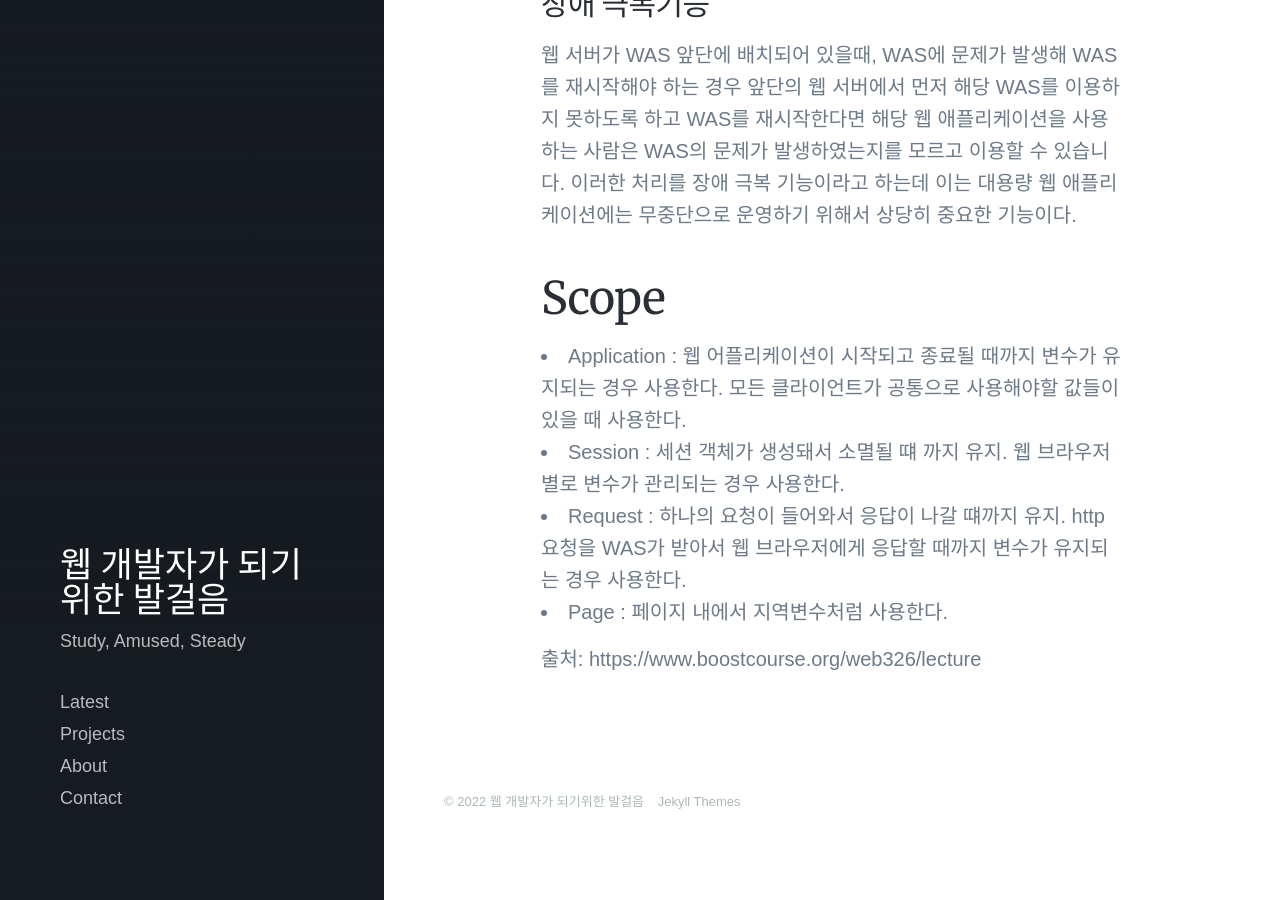
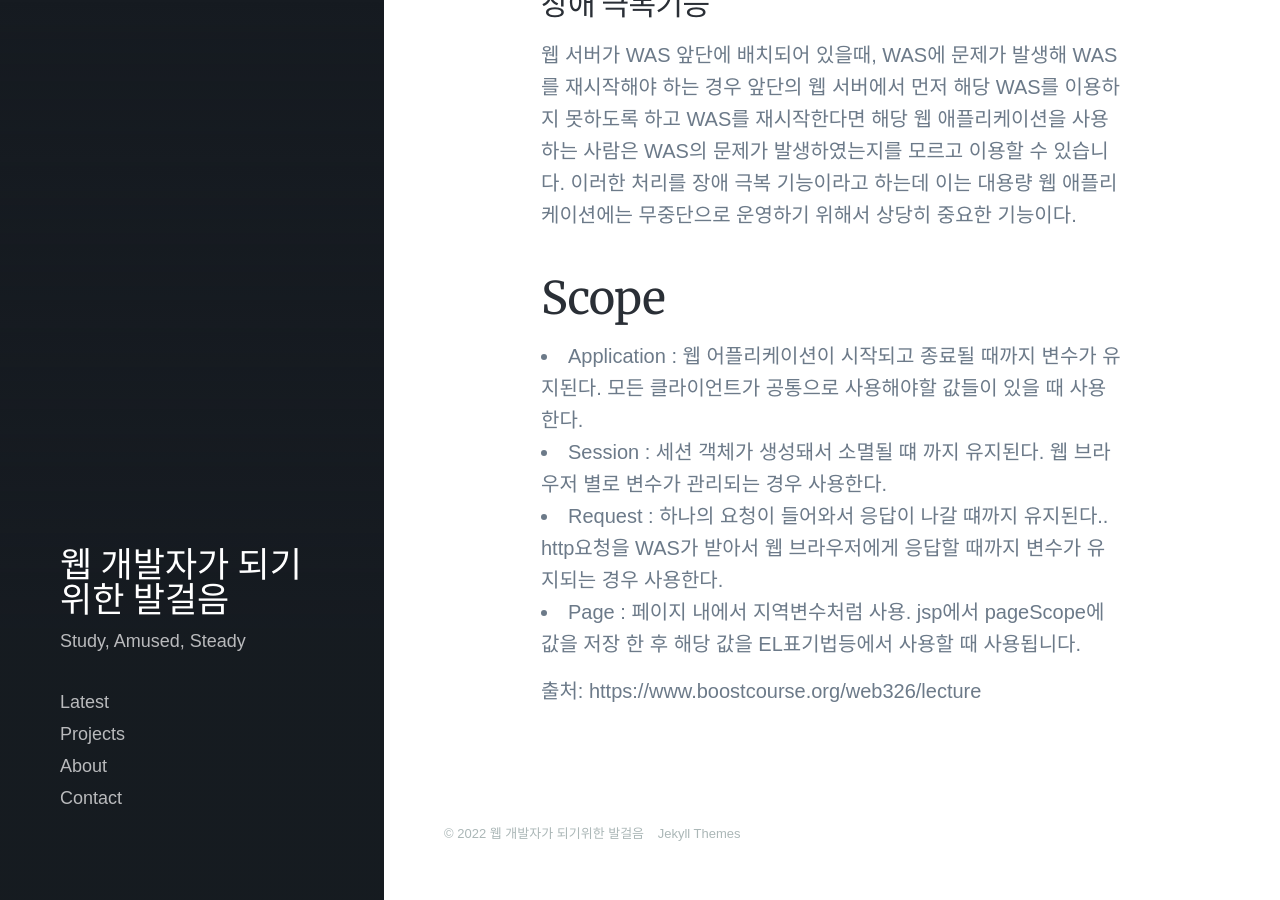
Before and after one commit to lawijdo201/lawijdo201.github.io, a Jekyll site: the page built from _posts/2022-07-14-aboutWEB-post.md, in a window 1280 px wide and 900 px high, scrolled down 1334 px. Built offline with Jekyll 4.4.1, drawn with Linux system fonts in a browser that asks for light colours; nearby versions of some CDN libraries; some web fonts are replaced.

Commit message:
Update 2022-07-14-aboutWEB-post.md

```diff
--- a/_posts/2022-07-14-aboutWEB-post.md
+++ b/_posts/2022-07-14-aboutWEB-post.md
@@ -35,10 +35,10 @@ WAS는 일종의 미들웨어로 웹 클라이언트의 요청 중 보통 웹
 
 ## Scope
 
-* Application : 웹 어플리케이션이 시작되고 종료될 때까지 변수가 유지되는 경우 사용한다. 모든 클라이언트가 공통으로 사용해야할 값들이 있을 때 사용한다.
-* Session : 세션 객체가 생성돼서 소멸될 떄 까지 유지. 웹 브라우저 별로 변수가 관리되는 경우 사용한다.
-* Request : 하나의 요청이 들어와서 응답이 나갈 떄까지 유지. http요청을 WAS가 받아서 웹 브라우저에게 응답할 때까지 변수가 유지되는 경우 사용한다.
-* Page : 페이지 내에서 지역변수처럼 사용한다.
+* Application : 웹 어플리케이션이 시작되고 종료될 때까지 변수가 유지된다. 모든 클라이언트가 공통으로 사용해야할 값들이 있을 때 사용한다.
+* Session : 세션 객체가 생성돼서 소멸될 떄 까지 유지된다. 웹 브라우저 별로 변수가 관리되는 경우 사용한다.
+* Request : 하나의 요청이 들어와서 응답이 나갈 떄까지 유지된다.. http요청을 WAS가 받아서 웹 브라우저에게 응답할 때까지 변수가 유지되는 경우 사용한다.
+* Page : 페이지 내에서 지역변수처럼 사용. jsp에서 pageScope에 값을 저장 한 후 해당 값을 EL표기법등에서 사용할 때 사용됩니다.
 
 
 
```
